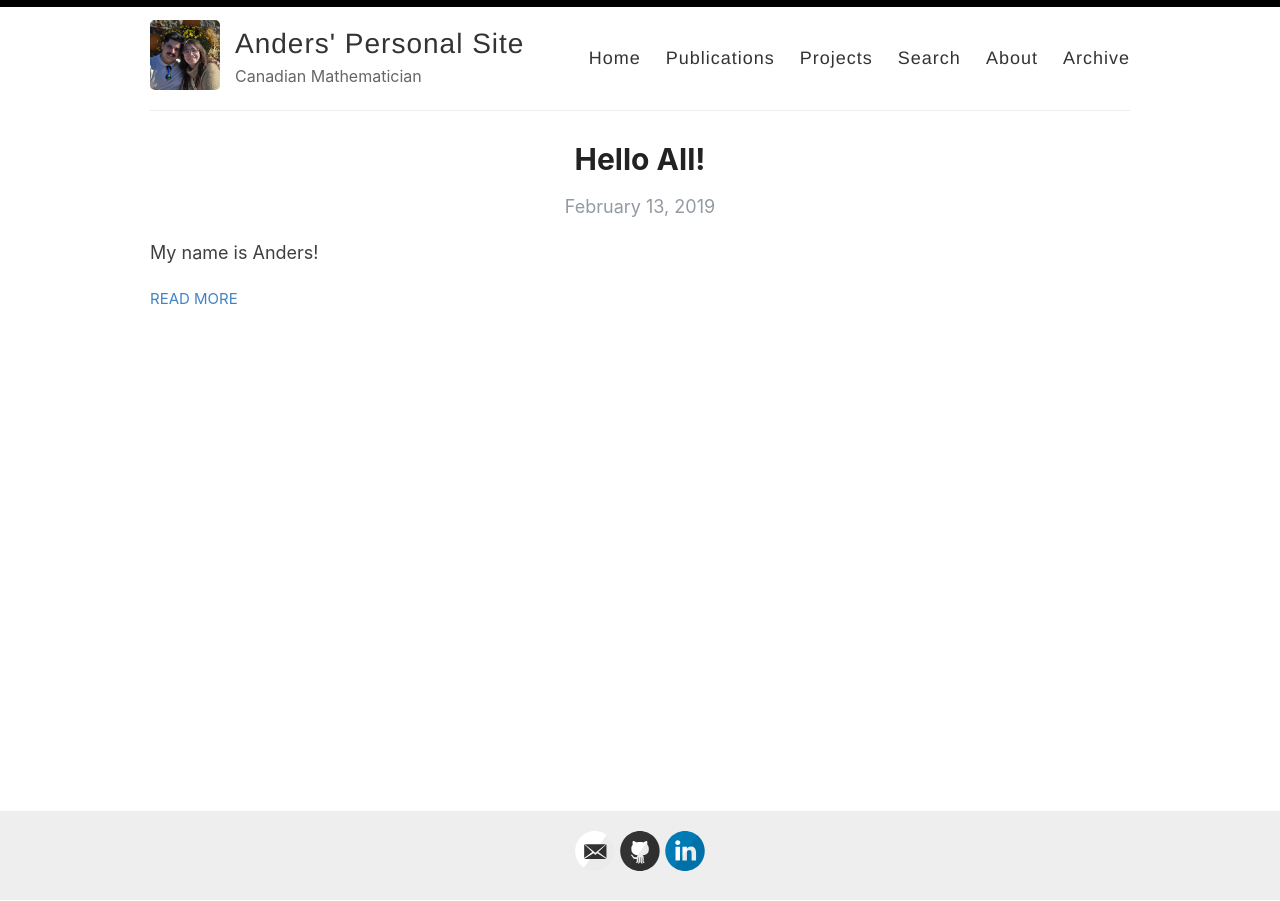
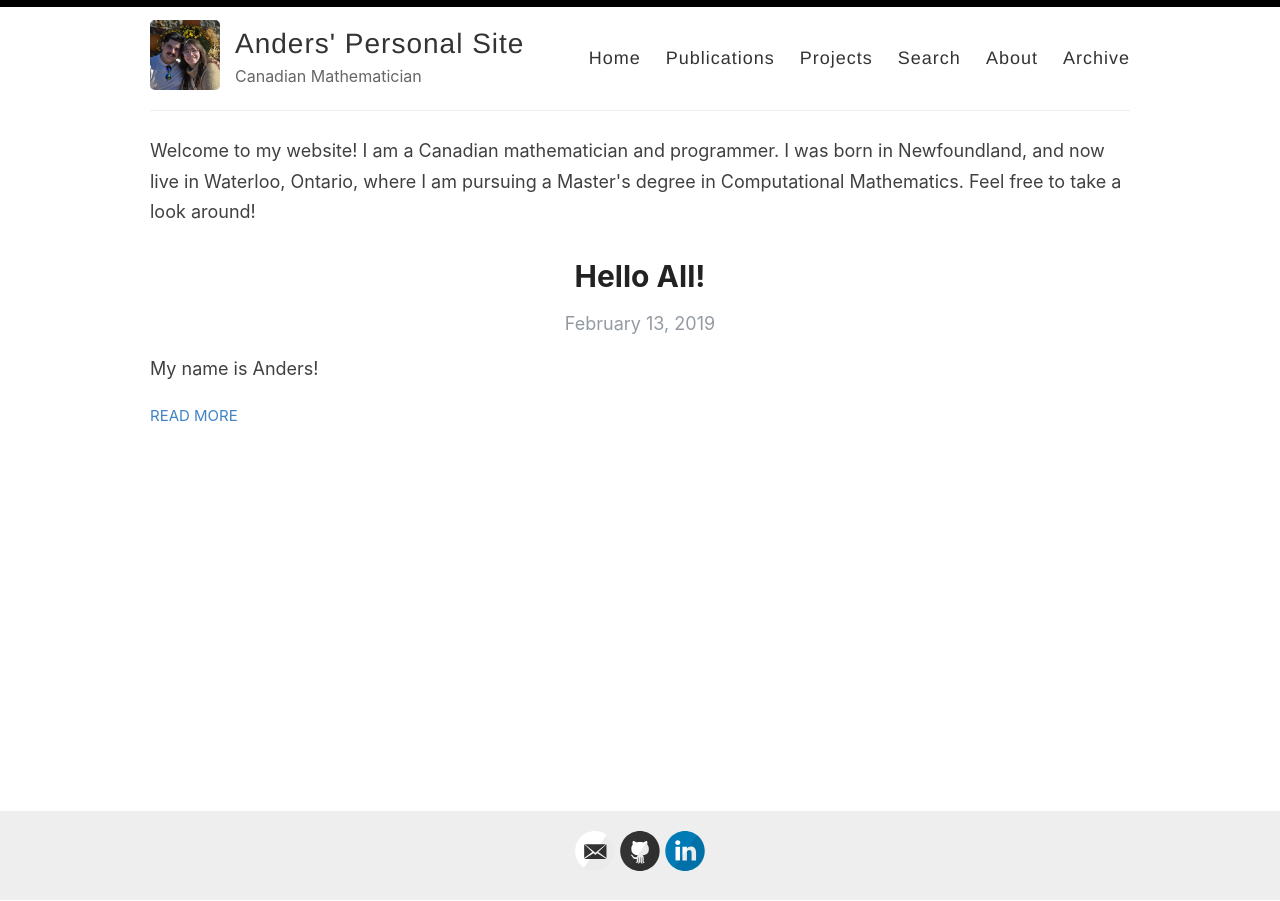
Before and after one commit to And-ers/And-ers.github.io, a Jekyll site: the page built from index.html, in a window 1280 px wide. Built offline with Jekyll 4.4.1, drawn with Linux system fonts in a browser that asks for light colours; the list of posts is cut into pages by our own code.

Commit message:
modified:   index.html

```diff
--- a/index.html
+++ b/index.html
@@ -1,6 +1,10 @@
 ---
 layout: default
 ---
+
+<p>
+  Welcome to my website! I am a Canadian mathematician and programmer. I was born in Newfoundland, and now live in Waterloo, Ontario, where I am pursuing a Master's degree in Computational Mathematics. Feel free to take a look around!
+</p>
 
 <div class="posts">
   {% for post in paginator.posts %}
```
